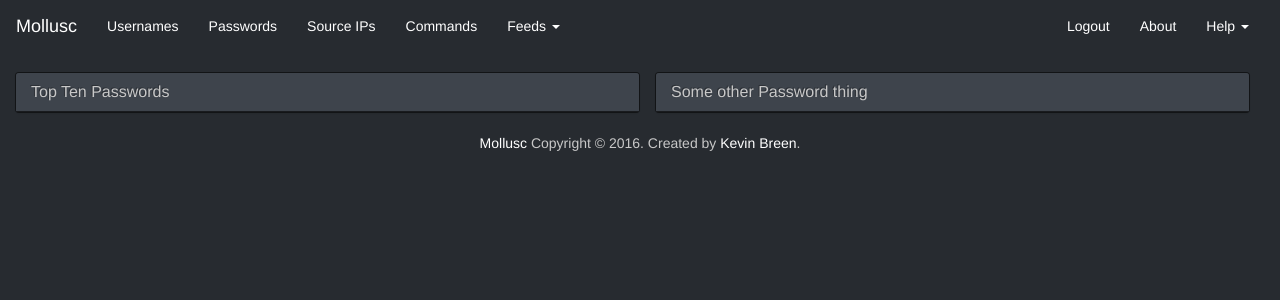
After one commit to kevthehermit/mollusc, a Django app: template web/templates/passwords.html in a window 1280 px wide. The commit adds this page. Shown: the top 300 px of the page. Run offline with Django 3.2, Linux system fonts and the light colour scheme; the template is opened without the code that fills it, so the values that code supplies are empty; some libraries are stand-ins or nearby versions.

Commit message:
First Word Cloud

```diff
--- a/mollusc/urls.py
+++ b/mollusc/urls.py
@@ -32,4 +32,6 @@
     url(r'^ajaxhandler/(?P<command>.+)/$', views.ajax_handler),
     # Feeds
     url(r'^feeds/(?P<format>.+)/$', views.feeds),
+    # Passwords
+    url(r'^passwords/', views.passwords),
 ]
--- /dev/null
+++ b/web/static/js/d3.layout.cloud.js
@@ -0,0 +1,500 @@
+(function(f){if(typeof exports==="object"&&typeof module!=="undefined"){module.exports=f()}else if(typeof define==="function"&&define.amd){define([],f)}else{var g;if(typeof window!=="undefined"){g=window}else if(typeof global!=="undefined"){g=global}else if(typeof self!=="undefined"){g=self}else{g=this}g=(g.d3||(g.d3 = {}));g=(g.layout||(g.layout = {}));g.cloud = f()}})(function(){var define,module,exports;return (function e(t,n,r){function s(o,u){if(!n[o]){if(!t[o]){var a=typeof require=="function"&&require;if(!u&&a)return a(o,!0);if(i)return i(o,!0);var f=new Error("Cannot find module '"+o+"'");throw f.code="MODULE_NOT_FOUND",f}var l=n[o]={exports:{}};t[o][0].call(l.exports,function(e){var n=t[o][1][e];return s(n?n:e)},l,l.exports,e,t,n,r)}return n[o].exports}var i=typeof require=="function"&&require;for(var o=0;o<r.length;o++)s(r[o]);return s})({1:[function(require,module,exports){
+// Word cloud layout by Jason Davies, https://www.jasondavies.com/wordcloud/
+// Algorithm due to Jonathan Feinberg, http://static.mrfeinberg.com/bv_ch03.pdf
+
+var dispatch = require("d3-dispatch").dispatch;
+
+var cloudRadians = Math.PI / 180,
+    cw = 1 << 11 >> 5,
+    ch = 1 << 11;
+
+module.exports = function() {
+  var size = [256, 256],
+      text = cloudText,
+      font = cloudFont,
+      fontSize = cloudFontSize,
+      fontStyle = cloudFontNormal,
+      fontWeight = cloudFontNormal,
+      rotate = cloudRotate,
+      padding = cloudPadding,
+      spiral = archimedeanSpiral,
+      words = [],
+      timeInterval = Infinity,
+      event = dispatch("word", "end"),
+      timer = null,
+      random = Math.random,
+      cloud = {},
+      canvas = cloudCanvas;
+
+  cloud.canvas = function(_) {
+    return arguments.length ? (canvas = functor(_), cloud) : canvas;
+  };
+
+  cloud.start = function() {
+    var contextAndRatio = getContext(canvas()),
+        board = zeroArray((size[0] >> 5) * size[1]),
+        bounds = null,
+        n = words.length,
+        i = -1,
+        tags = [],
+        data = words.map(function(d, i) {
+          d.text = text.call(this, d, i);
+          d.font = font.call(this, d, i);
+          d.style = fontStyle.call(this, d, i);
+          d.weight = fontWeight.call(this, d, i);
+          d.rotate = rotate.call(this, d, i);
+          d.size = ~~fontSize.call(this, d, i);
+          d.padding = padding.call(this, d, i);
+          return d;
+        }).sort(function(a, b) { return b.size - a.size; });
+
+    if (timer) clearInterval(timer);
+    timer = setInterval(step, 0);
+    step();
+
+    return cloud;
+
+    function step() {
+      var start = Date.now();
+      while (Date.now() - start < timeInterval && ++i < n && timer) {
+        var d = data[i];
+        d.x = (size[0] * (random() + .5)) >> 1;
+        d.y = (size[1] * (random() + .5)) >> 1;
+        cloudSprite(contextAndRatio, d, data, i);
+        if (d.hasText && place(board, d, bounds)) {
+          tags.push(d);
+          event.call("word", cloud, d);
+          if (bounds) cloudBounds(bounds, d);
+          else bounds = [{x: d.x + d.x0, y: d.y + d.y0}, {x: d.x + d.x1, y: d.y + d.y1}];
+          // Temporary hack
+          d.x -= size[0] >> 1;
+          d.y -= size[1] >> 1;
+        }
+      }
+      if (i >= n) {
+        cloud.stop();
+        event.call("end", cloud, tags, bounds);
+      }
+    }
+  }
+
+  cloud.stop = function() {
+    if (timer) {
+      clearInterval(timer);
+      timer = null;
+    }
+    return cloud;
+  };
+
+  function getContext(canvas) {
+    canvas.width = canvas.height = 1;
+    var ratio = Math.sqrt(canvas.getContext("2d").getImageData(0, 0, 1, 1).data.length >> 2);
+    canvas.width = (cw << 5) / ratio;
+    canvas.height = ch / ratio;
+
+    var context = canvas.getContext("2d");
+    context.fillStyle = context.strokeStyle = "red";
+    context.textAlign = "center";
+
+    return {context: context, ratio: ratio};
+  }
+
+  function place(board, tag, bounds) {
+    var perimeter = [{x: 0, y: 0}, {x: size[0], y: size[1]}],
+        startX = tag.x,
+        startY = tag.y,
+        maxDelta = Math.sqrt(size[0] * size[0] + size[1] * size[1]),
+        s = spiral(size),
+        dt = random() < .5 ? 1 : -1,
+        t = -dt,
+        dxdy,
+        dx,
+        dy;
+
+    while (dxdy = s(t += dt)) {
+      dx = ~~dxdy[0];
+      dy = ~~dxdy[1];
+
+      if (Math.min(Math.abs(dx), Math.abs(dy)) >= maxDelta) break;
+
+      tag.x = startX + dx;
+      tag.y = startY + dy;
+
+      if (tag.x + tag.x0 < 0 || tag.y + tag.y0 < 0 ||
+          tag.x + tag.x1 > size[0] || tag.y + tag.y1 > size[1]) continue;
+      // TODO only check for collisions within current bounds.
+      if (!bounds || !cloudCollide(tag, board, size[0])) {
+        if (!bounds || collideRects(tag, bounds)) {
+          var sprite = tag.sprite,
+              w = tag.width >> 5,
+              sw = size[0] >> 5,
+              lx = tag.x - (w << 4),
+              sx = lx & 0x7f,
+              msx = 32 - sx,
+              h = tag.y1 - tag.y0,
+              x = (tag.y + tag.y0) * sw + (lx >> 5),
+              last;
+          for (var j = 0; j < h; j++) {
+            last = 0;
+            for (var i = 0; i <= w; i++) {
+              board[x + i] |= (last << msx) | (i < w ? (last = sprite[j * w + i]) >>> sx : 0);
+            }
+            x += sw;
+          }
+          delete tag.sprite;
+          return true;
+        }
+      }
+    }
+    return false;
+  }
+
+  cloud.timeInterval = function(_) {
+    return arguments.length ? (timeInterval = _ == null ? Infinity : _, cloud) : timeInterval;
+  };
+
+  cloud.words = function(_) {
+    return arguments.length ? (words = _, cloud) : words;
+  };
+
+  cloud.size = function(_) {
+    return arguments.length ? (size = [+_[0], +_[1]], cloud) : size;
+  };
+
+  cloud.font = function(_) {
+    return arguments.length ? (font = functor(_), cloud) : font;
+  };
+
+  cloud.fontStyle = function(_) {
+    return arguments.length ? (fontStyle = functor(_), cloud) : fontStyle;
+  };
+
+  cloud.fontWeight = function(_) {
+    return arguments.length ? (fontWeight = functor(_), cloud) : fontWeight;
+  };
+
+  cloud.rotate = function(_) {
+    return arguments.length ? (rotate = functor(_), cloud) : rotate;
+  };
+
+  cloud.text = function(_) {
+    return arguments.length ? (text = functor(_), cloud) : text;
+  };
+
+  cloud.spiral = function(_) {
+    return arguments.length ? (spiral = spirals[_] || _, cloud) : spiral;
+  };
+
+  cloud.fontSize = function(_) {
+    return arguments.length ? (fontSize = functor(_), cloud) : fontSize;
+  };
+
+  cloud.padding = function(_) {
+    return arguments.length ? (padding = functor(_), cloud) : padding;
+  };
+
+  cloud.random = function(_) {
+    return arguments.length ? (random = _, cloud) : random;
+  };
+
+  cloud.on = function() {
+    var value = event.on.apply(event, arguments);
+    return value === event ? cloud : value;
+  };
+
+  return cloud;
+};
+
+function cloudText(d) {
+  return d.text;
+}
+
+function cloudFont() {
+  return "serif";
+}
+
+function cloudFontNormal() {
+  return "normal";
+}
+
+function cloudFontSize(d) {
+  return Math.sqrt(d.value);
+}
+
+function cloudRotate() {
+  return (~~(Math.random() * 6) - 3) * 30;
+}
+
+function cloudPadding() {
+  return 1;
+}
+
+// Fetches a monochrome sprite bitmap for the specified text.
+// Load in batches for speed.
+function cloudSprite(contextAndRatio, d, data, di) {
+  if (d.sprite) return;
+  var c = contextAndRatio.context,
+      ratio = contextAndRatio.ratio;
+
+  c.clearRect(0, 0, (cw << 5) / ratio, ch / ratio);
+  var x = 0,
+      y = 0,
+      maxh = 0,
+      n = data.length;
+  --di;
+  while (++di < n) {
+    d = data[di];
+    c.save();
+    c.font = d.style + " " + d.weight + " " + ~~((d.size + 1) / ratio) + "px " + d.font;
+    var w = c.measureText(d.text + "m").width * ratio,
+        h = d.size << 1;
+    if (d.rotate) {
+      var sr = Math.sin(d.rotate * cloudRadians),
+          cr = Math.cos(d.rotate * cloudRadians),
+          wcr = w * cr,
+          wsr = w * sr,
+          hcr = h * cr,
+          hsr = h * sr;
+      w = (Math.max(Math.abs(wcr + hsr), Math.abs(wcr - hsr)) + 0x1f) >> 5 << 5;
+      h = ~~Math.max(Math.abs(wsr + hcr), Math.abs(wsr - hcr));
+    } else {
+      w = (w + 0x1f) >> 5 << 5;
+    }
+    if (h > maxh) maxh = h;
+    if (x + w >= (cw << 5)) {
+      x = 0;
+      y += maxh;
+      maxh = 0;
+    }
+    if (y + h >= ch) break;
+    c.translate((x + (w >> 1)) / ratio, (y + (h >> 1)) / ratio);
+    if (d.rotate) c.rotate(d.rotate * cloudRadians);
+    c.fillText(d.text, 0, 0);
+    if (d.padding) c.lineWidth = 2 * d.padding, c.strokeText(d.text, 0, 0);
+    c.restore();
+    d.width = w;
+    d.height = h;
+    d.xoff = x;
+    d.yoff = y;
+    d.x1 = w >> 1;
+    d.y1 = h >> 1;
+    d.x0 = -d.x1;
+    d.y0 = -d.y1;
+    d.hasText = true;
+    x += w;
+  }
+  var pixels = c.getImageData(0, 0, (cw << 5) / ratio, ch / ratio).data,
+      sprite = [];
+  while (--di >= 0) {
+    d = data[di];
+    if (!d.hasText) continue;
+    var w = d.width,
+        w32 = w >> 5,
+        h = d.y1 - d.y0;
+    // Zero the buffer
+    for (var i = 0; i < h * w32; i++) sprite[i] = 0;
+    x = d.xoff;
+    if (x == null) return;
+    y = d.yoff;
+    var seen = 0,
+        seenRow = -1;
+    for (var j = 0; j < h; j++) {
+      for (var i = 0; i < w; i++) {
+        var k = w32 * j + (i >> 5),
+            m = pixels[((y + j) * (cw << 5) + (x + i)) << 2] ? 1 << (31 - (i % 32)) : 0;
+        sprite[k] |= m;
+        seen |= m;
+      }
+      if (seen) seenRow = j;
+      else {
+        d.y0++;
+        h--;
+        j--;
+        y++;
+      }
+    }
+    d.y1 = d.y0 + seenRow;
+    d.sprite = sprite.slice(0, (d.y1 - d.y0) * w32);
+  }
+}
+
+// Use mask-based collision detection.
+function cloudCollide(tag, board, sw) {
+  sw >>= 5;
+  var sprite = tag.sprite,
+      w = tag.width >> 5,
+      lx = tag.x - (w << 4),
+      sx = lx & 0x7f,
+      msx = 32 - sx,
+      h = tag.y1 - tag.y0,
+      x = (tag.y + tag.y0) * sw + (lx >> 5),
+      last;
+  for (var j = 0; j < h; j++) {
+    last = 0;
+    for (var i = 0; i <= w; i++) {
+      if (((last << msx) | (i < w ? (last = sprite[j * w + i]) >>> sx : 0))
+          & board[x + i]) return true;
+    }
+    x += sw;
+  }
+  return false;
+}
+
+function cloudBounds(bounds, d) {
+  var b0 = bounds[0],
+      b1 = bounds[1];
+  if (d.x + d.x0 < b0.x) b0.x = d.x + d.x0;
+  if (d.y + d.y0 < b0.y) b0.y = d.y + d.y0;
+  if (d.x + d.x1 > b1.x) b1.x = d.x + d.x1;
+  if (d.y + d.y1 > b1.y) b1.y = d.y + d.y1;
+}
+
+function collideRects(a, b) {
+  return a.x + a.x1 > b[0].x && a.x + a.x0 < b[1].x && a.y + a.y1 > b[0].y && a.y + a.y0 < b[1].y;
+}
+
+function archimedeanSpiral(size) {
+  var e = size[0] / size[1];
+  return function(t) {
+    return [e * (t *= .1) * Math.cos(t), t * Math.sin(t)];
+  };
+}
+
+function rectangularSpiral(size) {
+  var dy = 4,
+      dx = dy * size[0] / size[1],
+      x = 0,
+      y = 0;
+  return function(t) {
+    var sign = t < 0 ? -1 : 1;
+    // See triangular numbers: T_n = n * (n + 1) / 2.
+    switch ((Math.sqrt(1 + 4 * sign * t) - sign) & 3) {
+      case 0:  x += dx; break;
+      case 1:  y += dy; break;
+      case 2:  x -= dx; break;
+      default: y -= dy; break;
+    }
+    return [x, y];
+  };
+}
+
+// TODO reuse arrays?
+function zeroArray(n) {
+  var a = [],
+      i = -1;
+  while (++i < n) a[i] = 0;
+  return a;
+}
+
+function cloudCanvas() {
+  return document.createElement("canvas");
+}
+
+function functor(d) {
+  return typeof d === "function" ? d : function() { return d; };
+}
+
+var spirals = {
+  archimedean: archimedeanSpiral,
+  rectangular: rectangularSpiral
+};
+
+},{"d3-dispatch":2}],2:[function(require,module,exports){
+// https://d3js.org/d3-dispatch/ Version 1.0.2. Copyright 2016 Mike Bostock.
+(function (global, factory) {
+  typeof exports === 'object' && typeof module !== 'undefined' ? factory(exports) :
+  typeof define === 'function' && define.amd ? define(['exports'], factory) :
+  (factory((global.d3 = global.d3 || {})));
+}(this, (function (exports) { 'use strict';
+
+var noop = {value: function() {}};
+
+function dispatch() {
+  for (var i = 0, n = arguments.length, _ = {}, t; i < n; ++i) {
+    if (!(t = arguments[i] + "") || (t in _)) throw new Error("illegal type: " + t);
+    _[t] = [];
+  }
+  return new Dispatch(_);
+}
+
+function Dispatch(_) {
+  this._ = _;
+}
+
+function parseTypenames(typenames, types) {
+  return typenames.trim().split(/^|\s+/).map(function(t) {
+    var name = "", i = t.indexOf(".");
+    if (i >= 0) name = t.slice(i + 1), t = t.slice(0, i);
+    if (t && !types.hasOwnProperty(t)) throw new Error("unknown type: " + t);
+    return {type: t, name: name};
+  });
+}
+
+Dispatch.prototype = dispatch.prototype = {
+  constructor: Dispatch,
+  on: function(typename, callback) {
+    var _ = this._,
+        T = parseTypenames(typename + "", _),
+        t,
+        i = -1,
+        n = T.length;
+
+    // If no callback was specified, return the callback of the given type and name.
+    if (arguments.length < 2) {
+      while (++i < n) if ((t = (typename = T[i]).type) && (t = get(_[t], typename.name))) return t;
+      return;
+    }
+
+    // If a type was specified, set the callback for the given type and name.
+    // Otherwise, if a null callback was specified, remove callbacks of the given name.
+    if (callback != null && typeof callback !== "function") throw new Error("invalid callback: " + callback);
+    while (++i < n) {
+      if (t = (typename = T[i]).type) _[t] = set(_[t], typename.name, callback);
+      else if (callback == null) for (t in _) _[t] = set(_[t], typename.name, null);
+    }
+
+    return this;
+  },
+  copy: function() {
+    var copy = {}, _ = this._;
+    for (var t in _) copy[t] = _[t].slice();
+    return new Dispatch(copy);
+  },
+  call: function(type, that) {
+    if ((n = arguments.length - 2) > 0) for (var args = new Array(n), i = 0, n, t; i < n; ++i) args[i] = arguments[i + 2];
+    if (!this._.hasOwnProperty(type)) throw new Error("unknown type: " + type);
+    for (t = this._[type], i = 0, n = t.length; i < n; ++i) t[i].value.apply(that, args);
+  },
+  apply: function(type, that, args) {
+    if (!this._.hasOwnProperty(type)) throw new Error("unknown type: " + type);
+    for (var t = this._[type], i = 0, n = t.length; i < n; ++i) t[i].value.apply(that, args);
+  }
+};
+
+function get(type, name) {
+  for (var i = 0, n = type.length, c; i < n; ++i) {
+    if ((c = type[i]).name === name) {
+      return c.value;
+    }
+  }
+}
+
+function set(type, name, callback) {
+  for (var i = 0, n = type.length; i < n; ++i) {
+    if (type[i].name === name) {
+      type[i] = noop, type = type.slice(0, i).concat(type.slice(i + 1));
+      break;
+    }
+  }
+  if (callback != null) type.push({name: name, value: callback});
+  return type;
+}
+
+exports.dispatch = dispatch;
+
+Object.defineProperty(exports, '__esModule', { value: true });
+
+})));
+
+},{}]},{},[1])(1)
+});
--- a/web/templates/base.html
+++ b/web/templates/base.html
@@ -35,6 +35,19 @@
     <div class="collapse navbar-collapse" id="bs-example-navbar-collapse-1">
       <ul class="nav navbar-nav">
         <li class="active"></li>
+          <li><a href="/logout/">Usernames</a></li>
+          <li><a href="/logout/">Passwords</a></li>
+          <li><a href="/logout/">Source IPs</a></li>
+          <li><a href="/logout/">Commands</a></li>
+        <li class="dropdown">
+          <a href="#" class="dropdown-toggle" data-toggle="dropdown">Feeds <span class="caret"></span></a>
+          <ul class="dropdown-menu" role="menu">
+            <li><a href="/feeds/list">ip_list.txt ('\n')</a></li>
+            <li><a href="/feeds/csv/">ip_list.csv (',')</a></li>
+            <li class="divider"></li>
+            <li><a href="#" data-toggle="modal" data-target="#aboutModal">About</a></li>
+          </ul>
+        </li>
       </ul>
 
       <ul class="nav navbar-nav navbar-right">
--- /dev/null
+++ b/web/templates/passwords.html
@@ -0,0 +1,78 @@
+{% extends "base.html" %}
+{% load staticfiles %}
+{% load customtags %}
+
+
+{% block title %}VolUI{% endblock %}
+
+{% block content %}
+
+<div id="alertTarget"></div>
+
+<div class="container-fluid">
+<div class="row">
+    <div class="col-lg-6">
+        <div class="row">
+            <div class="panel panel-default">
+                <div class="panel-heading">
+                    <h3 class="panel-title">Top Ten Passwords</h3>
+                </div>
+
+            </div>
+        </div>
+    </div>
+    <div class="col-lg-6">
+        <div class="panel panel-default">
+            <div class="panel-heading">
+                <h3 class="panel-title">Some other Password thing</h3>
+            </div>
+            <div id="ttytarget"></div>
+        </div>
+    </div>
+
+ </div>
+</div>
+
+
+{% endblock %}
+
+{% block javascript %}
+<script src="{% static 'js/d3.min.js' %}"></script>
+<script src="{% static 'js/d3.layout.cloud.js' %}"></script>
+<script>
+// Get the JSON
+//var words = d3.json('/resources/passwords.json');
+
+var words = {{ word_list|safe }};
+
+var fill = d3.scale.category20();
+
+d3.layout.cloud().size([300, 300])
+  .words(words)
+  .padding(5)
+  .rotate(function() { return ~~(Math.random() * 2) * 90; })
+  .font("Impact")
+  .fontSize(function(d) { return d.size; })
+  .on("end", draw)
+  .start();
+
+function draw(words) {
+d3.select("body").append("svg")
+    .attr("width", 300)
+    .attr("height", 300)
+  .append("g")
+    .attr("transform", "translate(150,150)")
+  .selectAll("text")
+    .data(words)
+  .enter().append("text")
+    .style("font-size", function(d) { return d.size + "px"; })
+    .style("font-family", "Impact")
+    .style("fill", function(d, i) { return fill(i); })
+    .attr("text-anchor", "middle")
+    .attr("transform", function(d) {
+      return "translate(" + [d.x, d.y] + ")rotate(" + d.rotate + ")";
+    })
+    .text(function(d) { return d.text; });
+ }
+ </script>
+{% endblock %}
```
Also changed, not shown: web/database.py (+10 -0 lines), web/views.py (+22 -6 lines).
